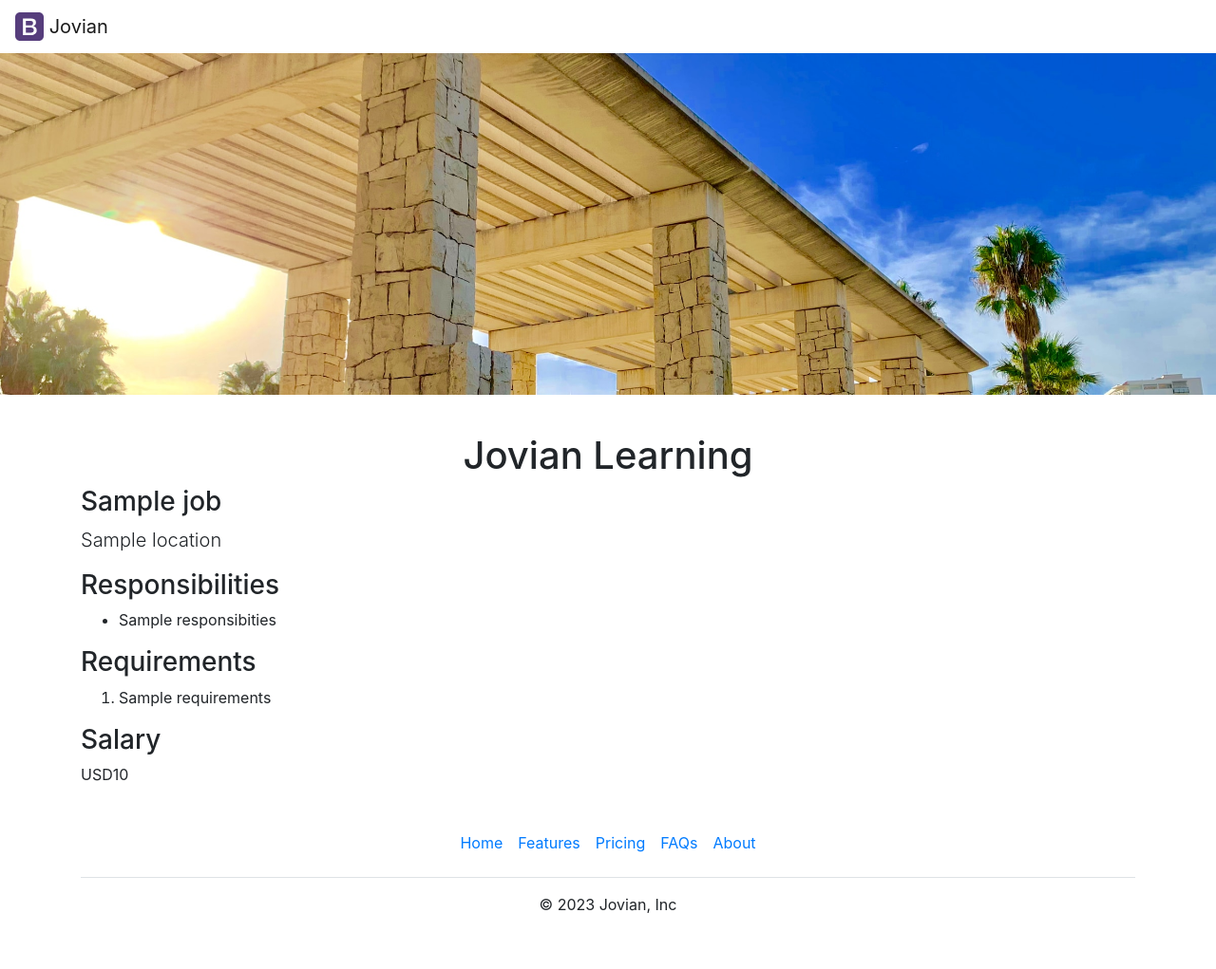
After one commit to browndataguy/website-2, a Flask app: template templates/jobpage.html in a window 1280 px wide. The commit adds this page. Shown: the whole page at 95% size. Run offline with Flask 3, Linux system fonts and the light colour scheme; the template is opened without the code that fills it: most values are stand-ins (such as "Sample title", 1, 10 or a date in 2020).

Commit message:
added dynamic pages for each job

```diff
--- a/main.py
+++ b/main.py
@@ -1,18 +1,26 @@
 from flask import Flask, render_template, jsonify
-from database import loads_jobs_from_db
+from database import loads_jobs_from_db, load_job_from_db
 
 main = Flask(__name__)
 
 @main.route("/")
 def hello_world():
   jobs = loads_jobs_from_db()
-  return render_template('home.html', jobs=jobs,
-                        company_name = 'Jovian')
+  return render_template('home.html', jobs=jobs)
 
 @main.route("/api/jobs")
 def list_jobs():
   jobs = loads_jobs_from_db()
   return jsonify(jobs)
 
+@main.route("/job/<id>")
+def show_jo(id):
+  job = load_job_from_db(id)
+
+  if not job:
+    return "Not found", 404
+
+  return render_template('jobpage.html', job = job)
+
 if __name__ == "__main__":
   main.run(host = '0.0.0.0', debug = True)
--- /dev/null
+++ b/templates/banner.html
@@ -0,0 +1,10 @@
+<style>
+  #banner {
+    height: 360px;
+    object-fit: cover;
+    width: 100%;
+    margin-bottom: 16px;
+  }
+</style>
+
+<img class = "img-responsive" id = "banner" src= "https://new-website--browndataguycry.repl.co/static/banner.jpg">
--- /dev/null
+++ b/templates/bootstrap.html
@@ -0,0 +1,5 @@
+<meta charset="utf-8">
+    <meta name="viewport" content="width=device-width, initial-scale=1, shrink-to-fit=no">
+
+    <!-- Bootstrap CSS -->
+    <link rel="stylesheet" href="https://cdn.jsdelivr.net/npm/bootstrap@4.0.0/dist/css/bootstrap.min.css" integrity="sha384-Gn5384xqQ1aoWXA+058RXPxPg6fy4IWvTNh0E263XmFcJlSAwiGgFAW/dAiS6JXm" crossorigin="anonymous">
--- a/templates/jobitems.html
+++ b/templates/jobitems.html
@@ -13,6 +13,6 @@
   </div>
   {% endif %}
   <div class="col-2">
-    <a href="mailto:contactumaria@gmail.com?subject=Kaam%20pe%20rakh%20lo%20mujhe%20{{job['title']}}&body=Name%3A%0D%0A%0D%0Aresume%20link%3A%0D%0A%0D%0ALinkedIn%20link" type="button" class="btn btn-outline-primary">Apply</a>
+    <a href="/job/{{job['id']}}" type="button" class="btn btn-outline-primary">Apply</a>
   </div>
 </div>
--- /dev/null
+++ b/templates/jobpage.html
@@ -0,0 +1,37 @@
+<!DOCTYPE html>
+<html>
+  <head>
+    <title> {{job.title}} - Jovian Careers </title>
+        {% include 'bootstrap.html' %}
+
+  </head>
+
+  <body>
+    {% include 'nav.html' %}
+    {% include 'banner.html' %}
+    <div class = "container">
+     <h1 class = "text-center mt-2 mt-4"> Jovian Learning</h1>
+
+
+      <h3 class="mb-2">{{job.title}}</h3>
+      <p class="lead mt-0">{{job.location}}</p>
+
+      <h3>Responsibilities</h3>
+        <ul>
+         {% for line in job.responsibities.split("\n") %}
+          <li>{{line}}</li>
+          {% endfor %}
+        </ul>
+      <h3>Requirements</h3>
+       <ol>
+         {% for line in job.requirements.split("\n")%}
+          <li>{{line}}</li>
+         {% endfor %}
+       </ol>
+      <h3>Salary</h3>
+      <p>{{job.currency}}{{job.salary}}</p>
+    </div>
+
+     {% include 'footer.html' %}
+  </body>
+</html>
--- a/templates/nav.html
+++ b/templates/nav.html
@@ -1,5 +1,5 @@
 <nav class="navbar navbar-light bg-white shadow-sm fixed-top">
-  <a class="navbar-brand" href="#">
+  <a class="navbar-brand" href="/">
     <img src="/static/solid.svg" width="30" height="30" class="d-inline-block align-top" alt="">
     Jovian
   </a>
```
Also changed, not shown: database.py (+32 -9 lines), templates/home.html (+4 -15 lines).
